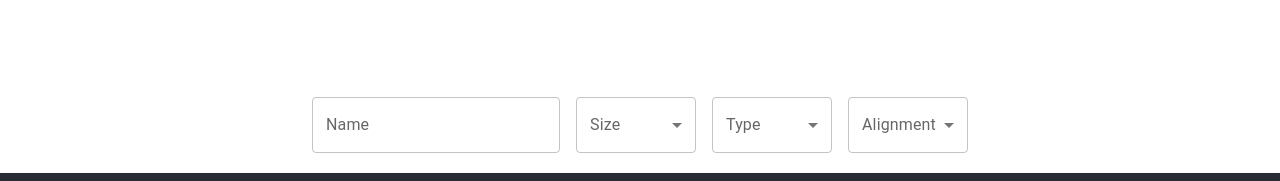
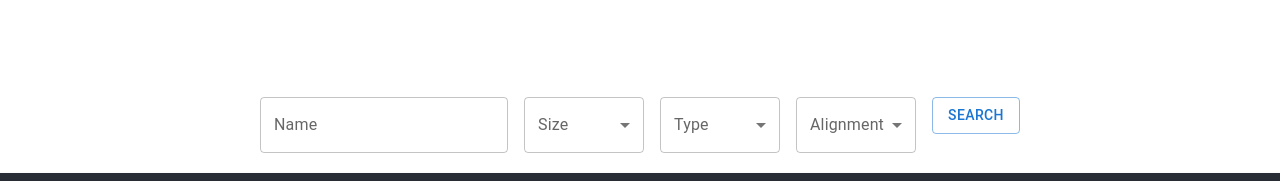
Before and after one commit to ezribg/encounter-builder-ui, a React (Create React App) app: page / in a window 1280 px wide. Shown: the part 212-393 px from the top of the page. Built offline with nearby package versions, Linux system fonts and the light colour scheme; no server answers.

Commit message:
Started name search, ui issues
Began adding ability to search api by name. API call shows success and correct response and payload in network tab, but causes UI to stop displaying table items.

```diff
--- a/src/pages/EncounterPage/EncounterPage.jsx
+++ b/src/pages/EncounterPage/EncounterPage.jsx
@@ -1,4 +1,4 @@
-import { Grid, Paper } from "@mui/material";
+import { Button, Grid, Paper } from "@mui/material";
 import StatBlock from "../../components/CreatureCard/StatBlock/StatBlock";
 import NameSearch from "../../components/Input/NameSearch/NameSearch";
 import SizeSelect from "../../components/Input/SizeSelect/SizeSelect";
@@ -14,6 +14,7 @@ const EncounterPage = () => {
 
     const [data, setData] = useState({});
     const [displayBlock, setDisplayBlock] = useState(false);
+    const [searchCriteria, setSearchCriteria] = useState('');
 
     const name = useRef('');
     const size = useRef('');
@@ -27,7 +28,7 @@ const EncounterPage = () => {
 
     const getMonsters = async () => {
         try {
-            const results = await axios.get(apiUrl);
+            const results = await axios.get(apiUrl + searchCriteria);
             setData(results)
             response.current = results;
             console.log('**data**', results);
@@ -38,11 +39,16 @@ const EncounterPage = () => {
 
     useEffect(() => {
         getMonsters();
-    }, [page, statBlockData.current]);
+    }, [page, statBlockData.current, searchCriteria]);
 
     const handleClick = () => {
         setDisplayBlock(statBlockData.current);
         console.log(statBlockData.current);
+    }
+
+    const handleSearch = () => {
+        setDisplayBlock(false);
+        setSearchCriteria(name.current);
     }
 
     if (displayBlock) {
@@ -65,6 +71,14 @@ const EncounterPage = () => {
                     <Grid item>
                         <AlignmentSelect alignmentRef={alignment}/>
                     </Grid>
+                    <Grid item>
+                        <Button
+                            variant="outlined"
+                            onClick={handleSearch}
+                        >
+                            Search
+                        </Button>
+                    </Grid>
                 </Grid>
             </div>
             <Paper className="encounter-paper">
```
